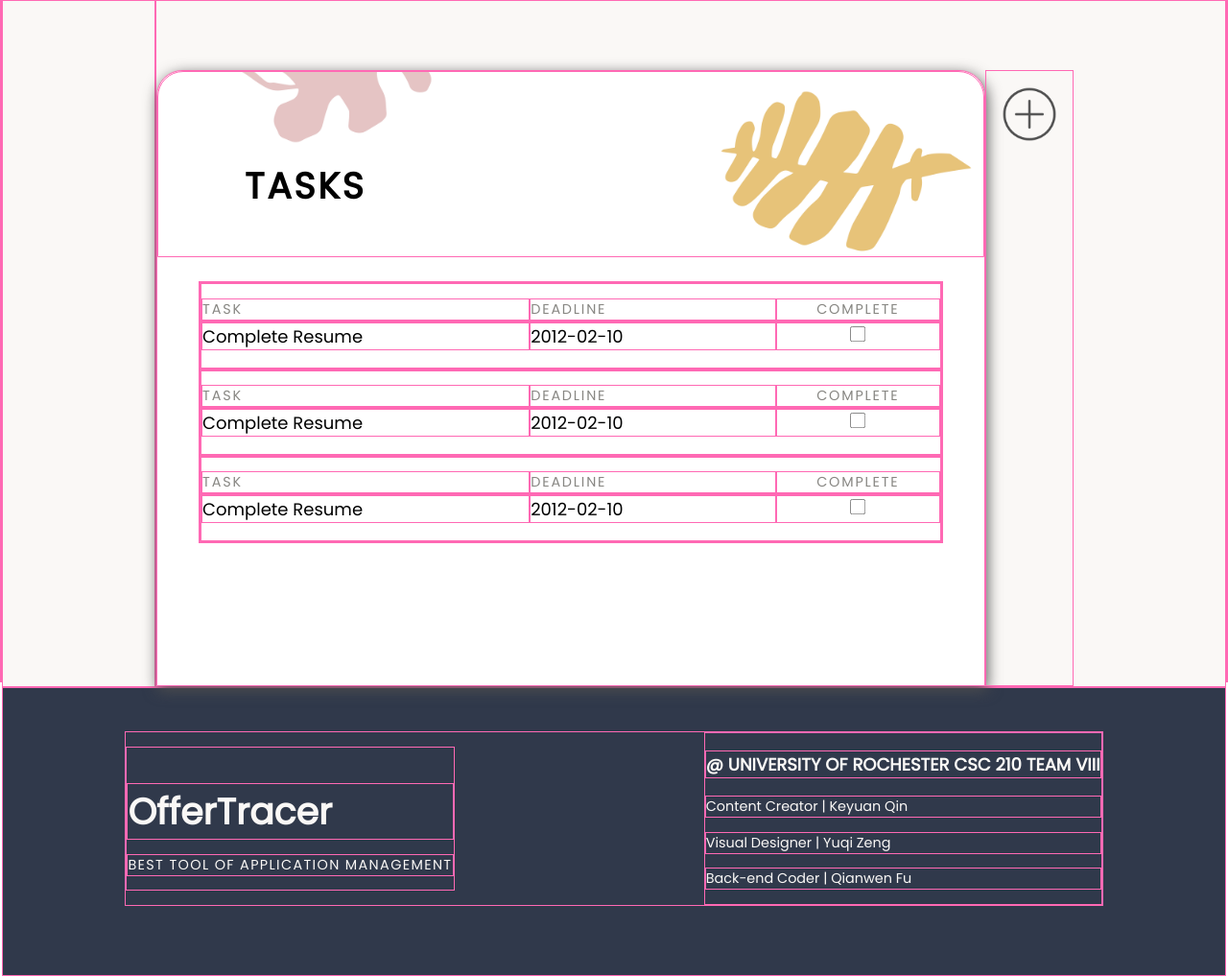
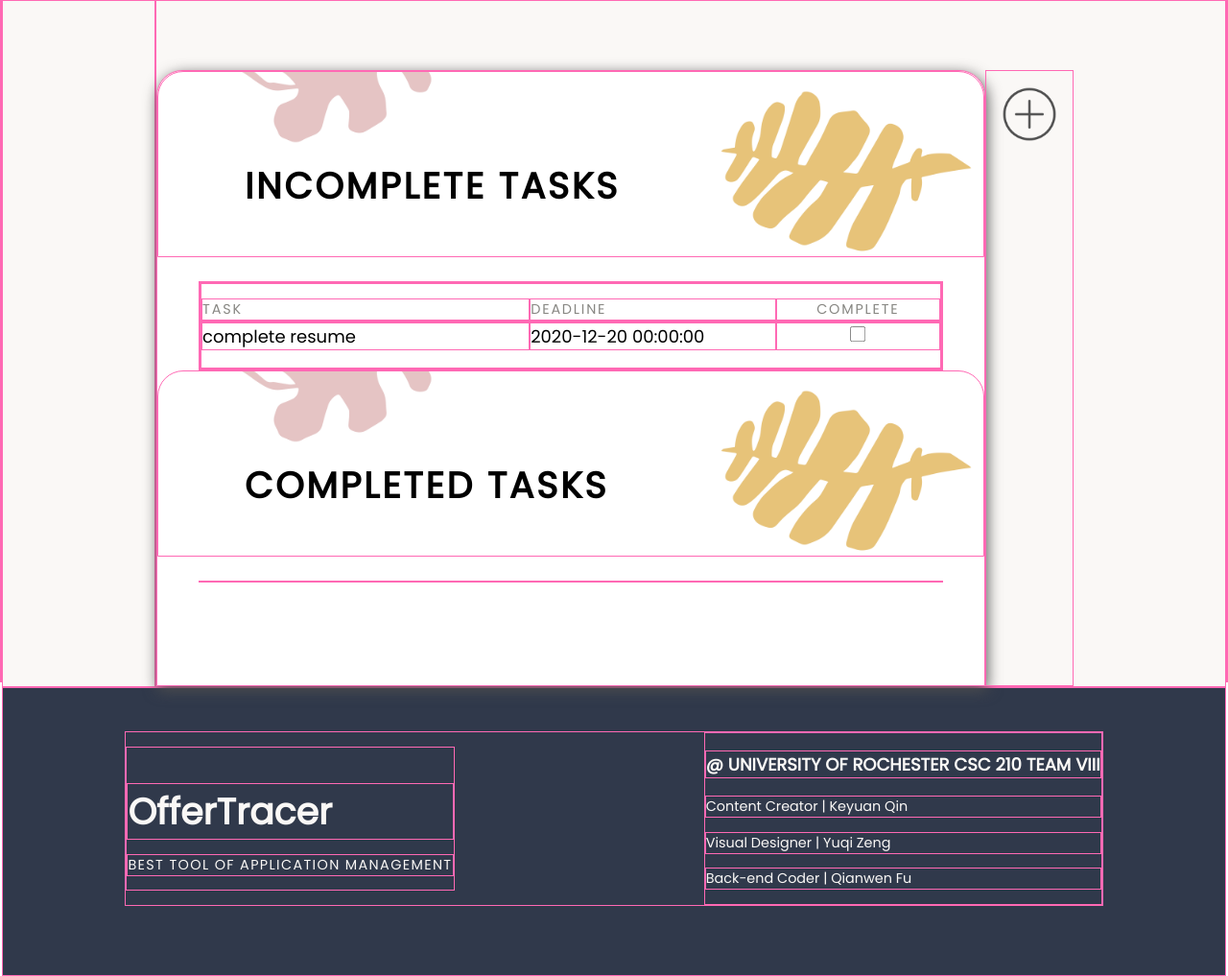
Before and after one commit to yzeng810/CSC210Final, a Flask app: template templates/task.html in a window 1280 px wide. Shown: the part 89-1106 px from the top of the page at 96% size. Run offline with Flask 2, Linux system fonts and the light colour scheme; the template is opened without the code that fills it: values that come from a table or form of the project are taken from there, others are empty; a user stored in the database is signed in; data comes from the database, SQL or seed files in the repository; both versions use the stored data as it was after the commit; parts of the project's set-up code (start-up, migrations or seed data) failed here and were passed over; some libraries are stand-ins or nearby versions.

Commit message:
task create
create task
complete
incomplete

```diff
--- a/main.py
+++ b/main.py
@@ -18,7 +18,44 @@ def dashboard():
 @main.route('/task')
 @login_required
 def task():
-	return render_template('task.html', name=current_user.name)
+	tasks = []
+	completed = []
+	data = Task.query.filter_by(user_id=current_user.id)
+	for task in data:
+		if task.complete == False:
+			tasks.append(task)
+		else:
+			completed.append(task)
+	return render_template('task.html', name=current_user.name, tasks=tasks, completed=completed)
+
+@main.route('/task/new', methods=['GET','POST'])
+@login_required
+def new_task():
+	jobs = Job.query.filter_by(user_id=current_user.id)
+	if request.method == "POST":
+		item = request.form.get('item')
+		notes = request.form.get('notes')
+		due = datetime.strptime(request.form.get('due'), "%Y-%m-%d").date()
+		job_id = request.form.get('job')
+		task = Task(item=item, notes=notes, due=due, complete=False, user_id=current_user.id, job_id=job_id)
+		db.session.add(task)
+		db.session.commit()
+		return redirect(url_for('main.task'))
+	return render_template('create_task.html', jobs=jobs)
+
+@main.route('/complete/<id>')
+def complete(id):
+	task = Task.query.filter_by(id=id).first()
+	task.complete = True
+	db.session.commit()
+	return redirect(url_for('main.task'))
+
+@main.route('/incomplete/<id>')
+def incomplete(id):
+	task = Task.query.filter_by(id=id).first()
+	task.complete = False
+	db.session.commit()
+	return redirect(url_for('main.task'))
 
 @main.route('/account')
 @login_required
--- a/templates/task.html
+++ b/templates/task.html
@@ -6,8 +6,10 @@
 
 	</div>
 	<div class="todolist">
-		<h1>Tasks</h1>
+		<h1>Incomplete Tasks</h1>
 		<ul class="taskList">
+			{% if tasks %}
+				{% for task in tasks %}
 				<li class="taskItem">
 					<div class="taskItemTitle taskIteminner">
 						<p>Task</p>
@@ -15,11 +17,19 @@
 						<p class="complete">Complete</p>
 					</div>
 					<div class="taskItemRec taskIteminner">
-					<p>Complete Resume</p>
-					<p>2012-02-10</p>
-					<p class="complete"><input type="checkbox" name="" onclick="window.location.href='';" value="true"></p>
+						<p>{{task.item}}</p>
+						<p>{{task.due}}</p>
+						<p class="complete"><input type="checkbox" name="complete" onclick="window.location.href='{{url_for('main.complete', id = task.id)}}';" value="complete"></p>
 					</div>
 				</li>
+				{% endfor %}
+			{% endif %}
+		</ul>
+
+		<h1>Completed Tasks</h1>
+		<ul class="taskList">
+			{% if completed %}
+				{% for task in completed %}
 				<li class="taskItem">
 					<div class="taskItemTitle taskIteminner">
 						<p>Task</p>
@@ -27,23 +37,13 @@
 						<p class="complete">Complete</p>
 					</div>
 					<div class="taskItemRec taskIteminner">
-					<p>Complete Resume</p>
-					<p>2012-02-10</p>
-					<p class="complete"><input type="checkbox" name="" onclick="window.location.href='';" value="true"></p>
+						<p>{{task.item}}</p>
+						<p>{{task.due}}</p>
+						<p class="complete"><input type="checkbox" name="complete" onclick="window.location.href='{{url_for('main.incomplete', id = task.id)}}';" value="incomplete" checked></p>
 					</div>
 				</li>
-			<li class="taskItem">
-				<div class="taskItemTitle taskIteminner">
-					<p>Task</p>
-					<p>Deadline</p>
-					<p class="complete">Complete</p>
-				</div>
-				<div class="taskItemRec taskIteminner">
-					<p>Complete Resume </p>
-					<p>2012-02-10</p>
-					<p class="complete"><input type="checkbox" name="" onclick="window.location.href='';" value="true"></p>
-				</div>
-			</li>
+				{% endfor %}
+			{% endif %}
 		</ul>
 	</div>
 	<div class="addButton">
```
Also changed, not shown: templates/create_task.html (added, +25 -0 lines), data.sqlite. Lines whose indentation alone changed are shown as unchanged.
